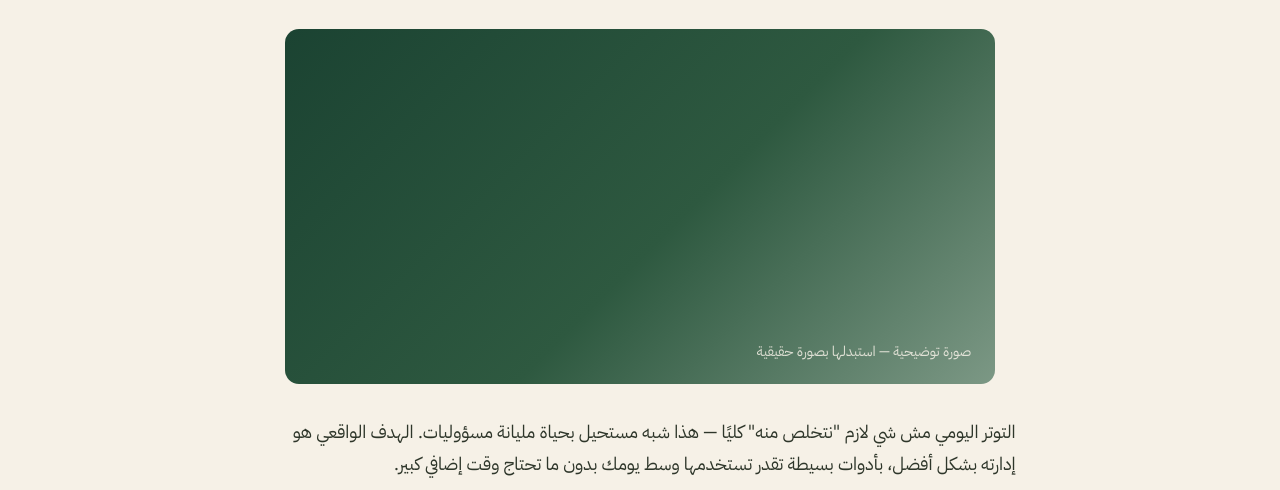
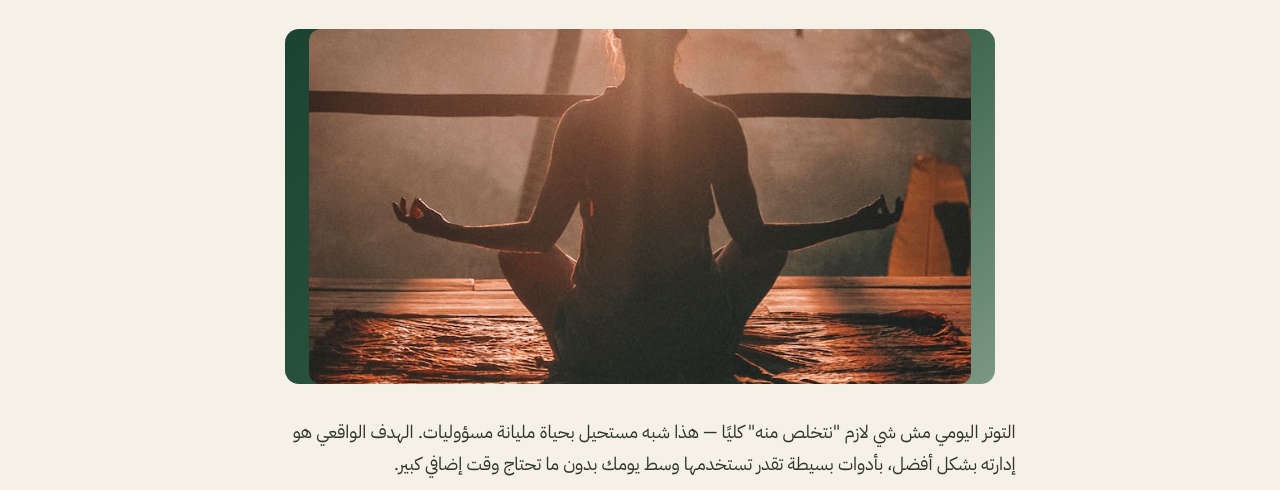
Before and after one commit to max3638hd/nabd-website, a plain HTML site: page article-5.html in a window 1280 px wide. Shown: the part 310-800 px from the top of the page. Drawn offline with Linux system fonts and the light colour scheme; a web font is replaced by a local one.

Commit message:
Add files via upload

```diff
--- a/article-5.html
+++ b/article-5.html
@@ -34,7 +34,7 @@
   </div>
 
   <div class="hero-media wrap" style="max-width:74ch;margin:32px auto;aspect-ratio:16/8;">
-    <span class="cap">صورة توضيحية — استبدلها بصورة حقيقية</span>
+    <img src="default-article.jpeg" alt="نمط حياة صحي" style="width:100%;height:100%;object-fit:cover;border-radius:12px;">
   </div>
 
   <article class="article-body wrap">
```
